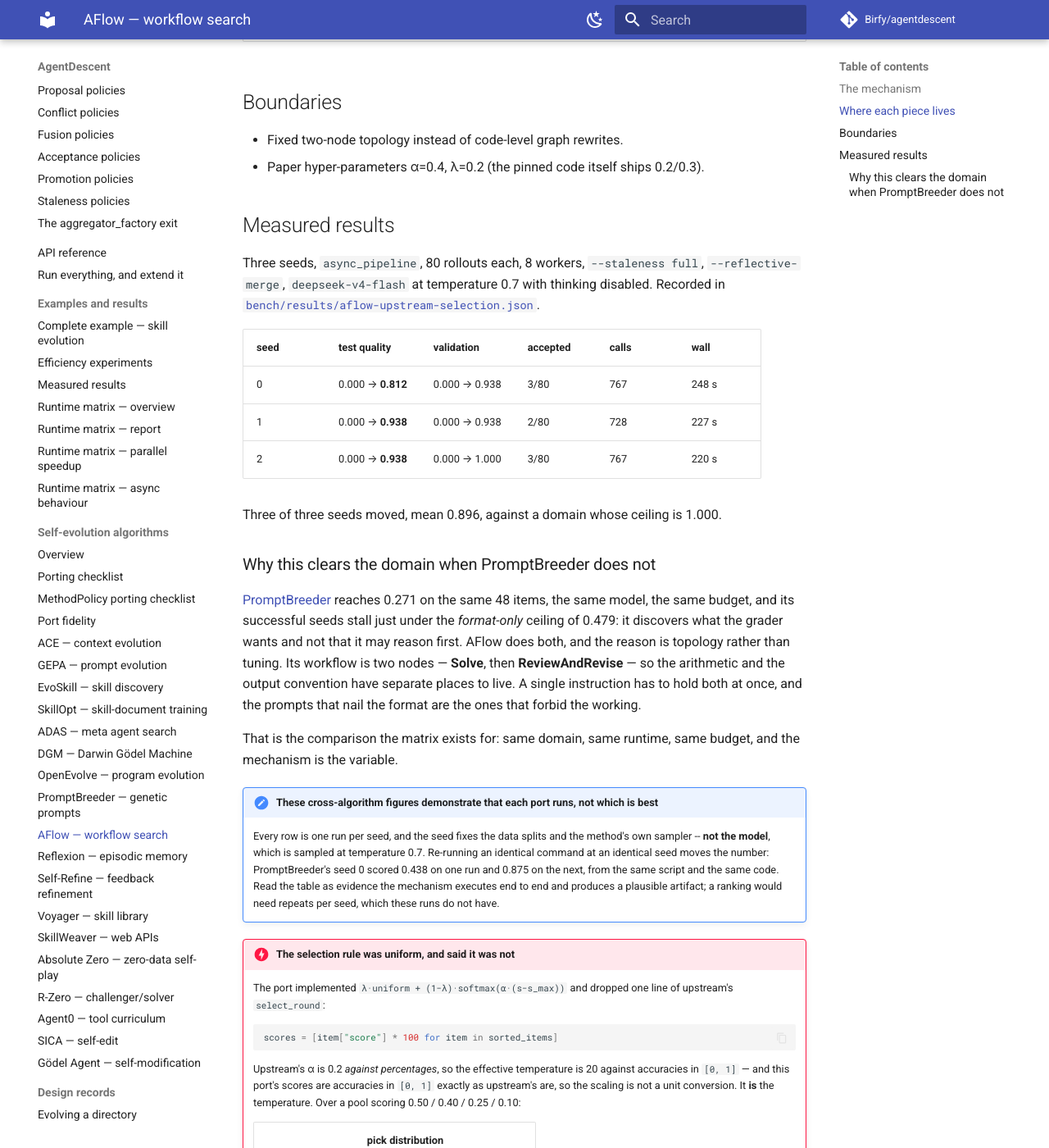
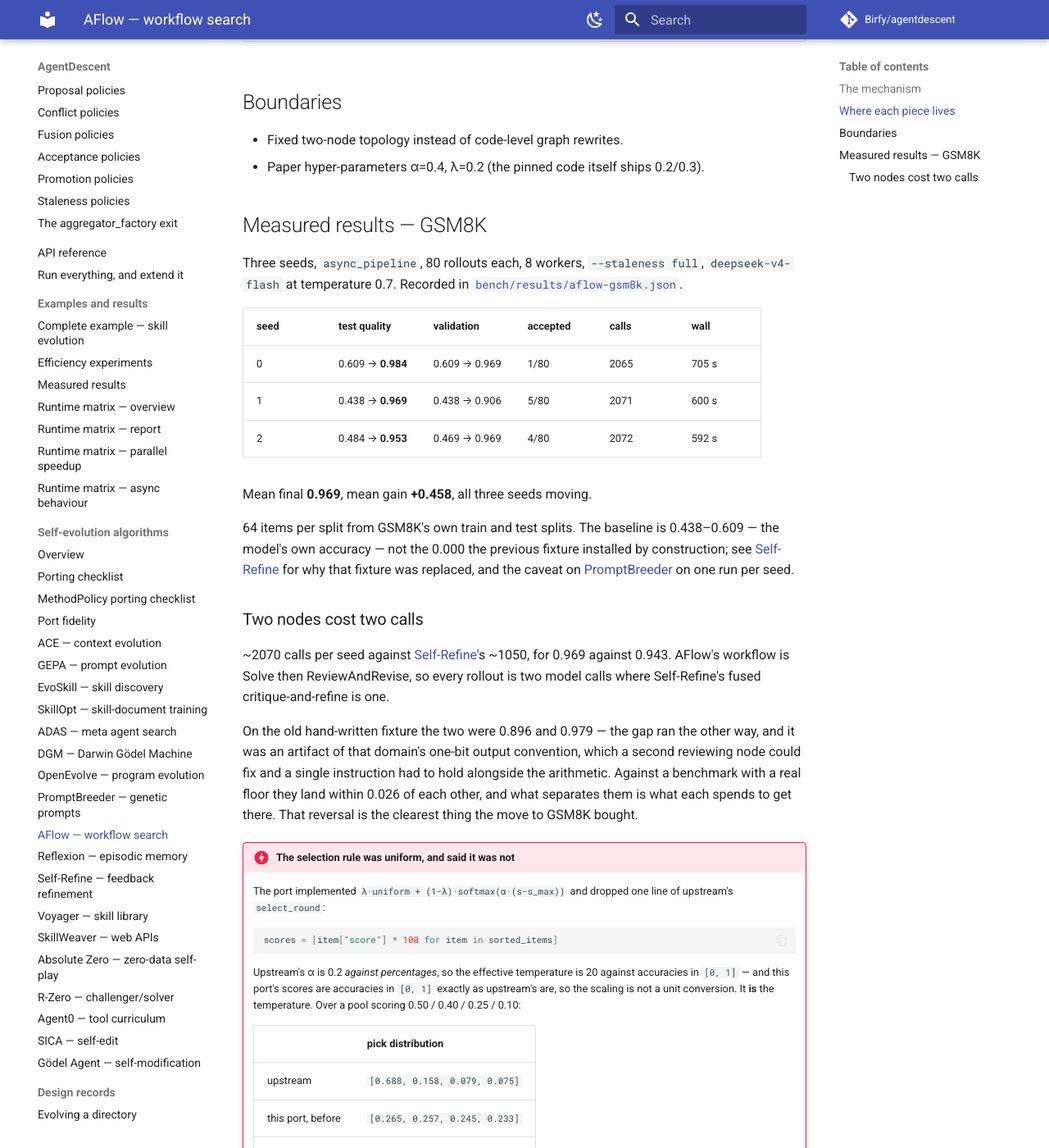
Before and after one commit to Birfy/agentdescent, an MkDocs documentation site: the page built from docs/algo-aflow.md, in a window 1280 px wide and 1400 px high, scrolled down 1070 px. Shown: the whole window at 82% size. Built offline with MkDocs 1.6.1 and Material for MkDocs 9.7.7, drawn with Linux system fonts in a browser that asks for light colours; comment, search, counter and statistics services are not loaded.

Commit message:
feat(aflow): measured on GSM8K, and the ranking against Self-Refine reverses
Three seeds, 80 rollouts, async, `--staleness full`: test quality 0.609 ->
0.984, 0.438 -> 0.969, 0.484 -> 0.953. Mean final 0.969, mean gain +0.458, all
three seeds moving.

64 items per split from GSM8K's own train and test splits, and the baseline is
0.438-0.609 -- the model's own accuracy -- rather than the 0.000 the previous
fixture installed by construction.

**The comparison with Self-Refine runs the other way now.** On the hand-written
money domain they were 0.896 and 0.979; here they are 0.969 and 0.943. That old
gap was an artifact of that fixture's one-bit output convention, which a second
reviewing node could fix and a single instruction had to carry alongside the
arithmetic. Against a benchmark with a real floor the two land within 0.026 of
each other, and what separates them is cost: ~2070 calls per seed against
~1050, because AFlow's workflow is two nodes and every rollout is two model
calls where Self-Refine's fused critique-and-refine is one.

A reversal that comes from changing the fixture and nothing else is the clearest
argument for having changed it.

Co-Authored-By: Claude Opus 5 <noreply@anthropic.com>

```diff
--- a/docs/algo-aflow.md
+++ b/docs/algo-aflow.md
@@ -36,44 +36,40 @@ modifications and whether each helped — injected into the prompt.
 - Fixed two-node topology instead of code-level graph rewrites.
 - Paper hyper-parameters α=0.4, λ=0.2 (the pinned code itself ships 0.2/0.3).
 
-## Measured results
+## Measured results — GSM8K
 
 Three seeds, `async_pipeline`, 80 rollouts each, 8 workers, `--staleness full`,
-`--reflective-merge`, `deepseek-v4-flash` at temperature 0.7 with thinking
-disabled. Recorded in
-[`bench/results/aflow-upstream-selection.json`](https://github.com/Birfy/agentdescent/blob/main/bench/results/aflow-upstream-selection.json).
+`deepseek-v4-flash` at temperature 0.7. Recorded in
+[`bench/results/aflow-gsm8k.json`](https://github.com/Birfy/agentdescent/blob/main/bench/results/aflow-gsm8k.json).
 
 | seed | test quality | validation | accepted | calls | wall |
 |---|---|---|---|---|---|
-| 0 | 0.000 → **0.812** | 0.000 → 0.938 | 3/80 | 767 | 248 s |
-| 1 | 0.000 → **0.938** | 0.000 → 0.938 | 2/80 | 728 | 227 s |
-| 2 | 0.000 → **0.938** | 0.000 → 1.000 | 3/80 | 767 | 220 s |
+| 0 | 0.609 → **0.984** | 0.609 → 0.969 | 1/80 | 2065 | 705 s |
+| 1 | 0.438 → **0.969** | 0.438 → 0.906 | 5/80 | 2071 | 600 s |
+| 2 | 0.484 → **0.953** | 0.469 → 0.969 | 4/80 | 2072 | 592 s |
 
-Three of three seeds moved, mean 0.896, against a domain whose ceiling is 1.000.
+Mean final **0.969**, mean gain **+0.458**, all three seeds moving.
 
-### Why this clears the domain when PromptBreeder does not
+64 items per split from GSM8K's own train and test splits. The baseline is
+0.438–0.609 — the model's own accuracy — not the 0.000 the previous fixture
+installed by construction; see
+[Self-Refine](algo-self-refine.md#measured-results-gsm8k) for why that fixture
+was replaced, and the caveat on
+[PromptBreeder](algo-promptbreeder.md#measured-results) on one run per seed.
 
-[PromptBreeder](algo-promptbreeder.md) reaches 0.271 on the same 48 items, the
-same model, the same budget, and its successful seeds stall just under the
-*format-only* ceiling of 0.479: it discovers what the grader wants and not that
-it may reason first. AFlow does both, and the reason is topology rather than
-tuning. Its workflow is two nodes — **Solve**, then **ReviewAndRevise** — so the
-arithmetic and the output convention have separate places to live. A single
-instruction has to hold both at once, and the prompts that nail the format are
-the ones that forbid the working.
+### Two nodes cost two calls
 
-That is the comparison the matrix exists for: same domain, same runtime, same
-budget, and the mechanism is the variable.
+~2070 calls per seed against [Self-Refine](algo-self-refine.md)'s ~1050, for
+0.969 against 0.943. AFlow's workflow is Solve then ReviewAndRevise, so every
+rollout is two model calls where Self-Refine's fused critique-and-refine is one.
 
+On the old hand-written fixture the two were 0.896 and 0.979 — the gap ran the
+other way, and it was an artifact of that domain's one-bit output convention,
+which a second reviewing node could fix and a single instruction had to hold
+alongside the arithmetic. Against a benchmark with a real floor they land within
+0.026 of each other, and what separates them is what each spends to get there.
+That reversal is the clearest thing the move to GSM8K bought.
 
-!!! note "These cross-algorithm figures demonstrate that each port runs, not which is best"
-    Every row is one run per seed, and the seed fixes the data splits and the
-    method's own sampler -- **not the model**, which is sampled at temperature
-    0.7. Re-running an identical command at an identical seed moves the number:
-    PromptBreeder's seed 0 scored 0.438 on one run and 0.875 on the next, from
-    the same script and the same code. Read the table as evidence the mechanism
-    executes end to end and produces a plausible artifact; a ranking would need
-    repeats per seed, which these runs do not have.
 !!! danger "The selection rule was uniform, and said it was not"
     The port implemented `λ·uniform + (1−λ)·softmax(α·(s−s_max))` and dropped
     one line of upstream's `select_round`:
```
Also changed, not shown: 1 other file.
